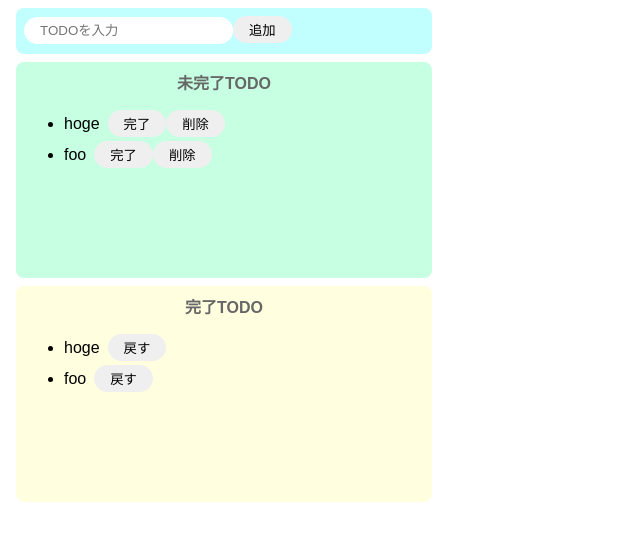
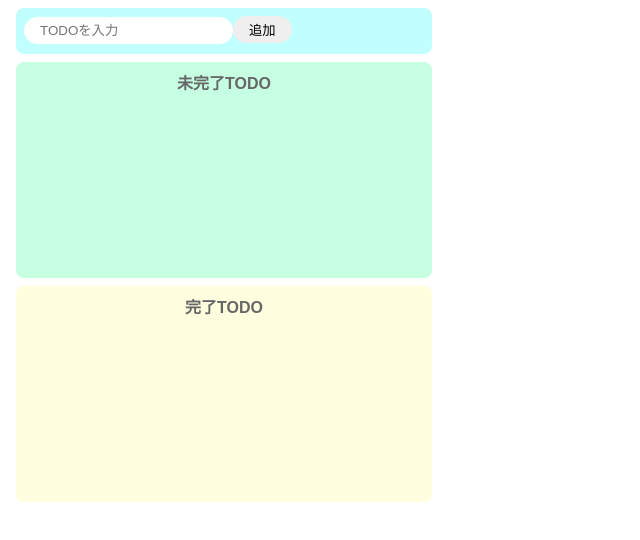
Before and after one commit to i-garasi/react-todo, a React (Create React App) app: page / in a window 1280 px wide. Shown: the top 540 px of the page, without its empty margins (0-640 px from the left). Built offline with nearby package versions, Linux system fonts and the light colour scheme.

Commit message:
update: モック用の初期値を削除

```diff
--- a/src/App.jsx
+++ b/src/App.jsx
@@ -3,8 +3,8 @@ import "./styles.css";
 
 export const App = () => {
   const [todoText, setTodoText] = useState("");
-  const [incompleteTodos, setIncompleteTodos] = useState(["hoge", "foo"]);
-  const [completeTodos, setCompleteTodos] = useState(["hoge", "foo"]);
+  const [incompleteTodos, setIncompleteTodos] = useState([]);
+  const [completeTodos, setCompleteTodos] = useState([]);
 
   const onChangeTodoText = (e) => setTodoText(e.target.value);
 
```
